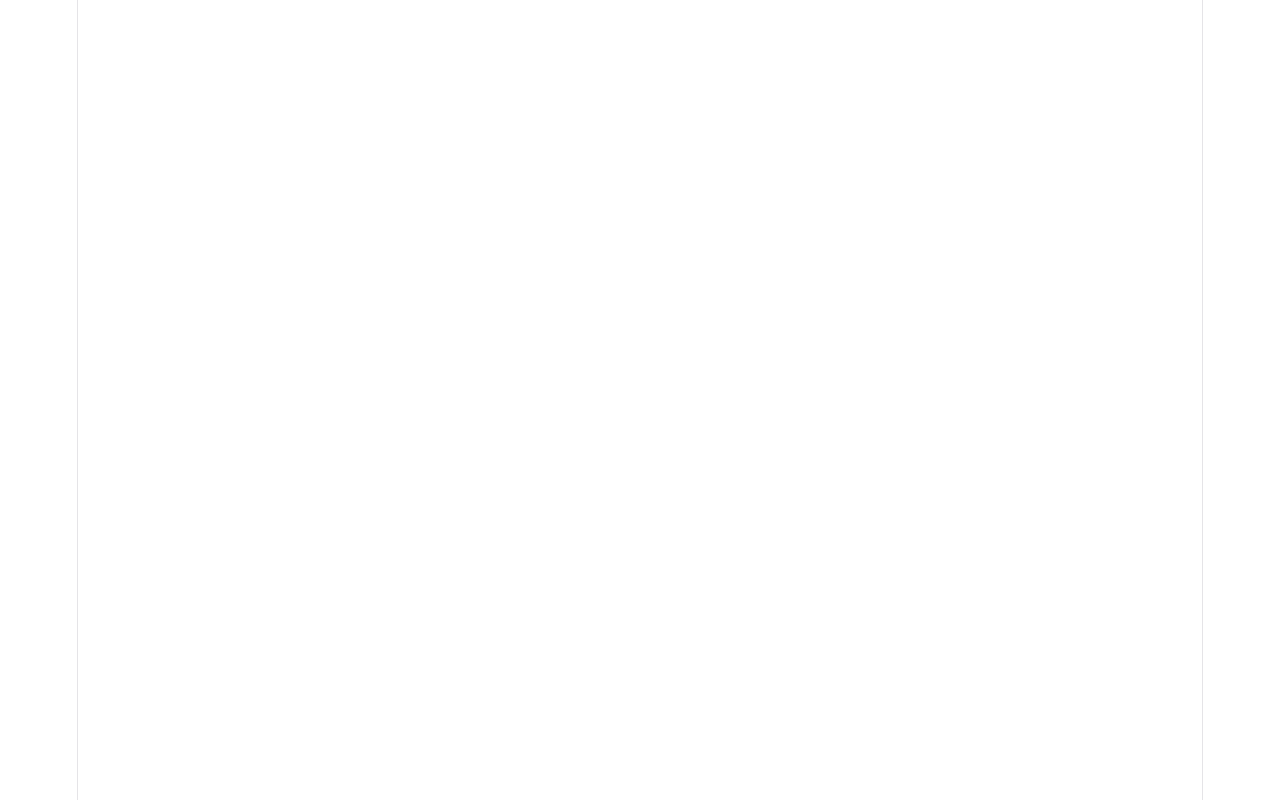
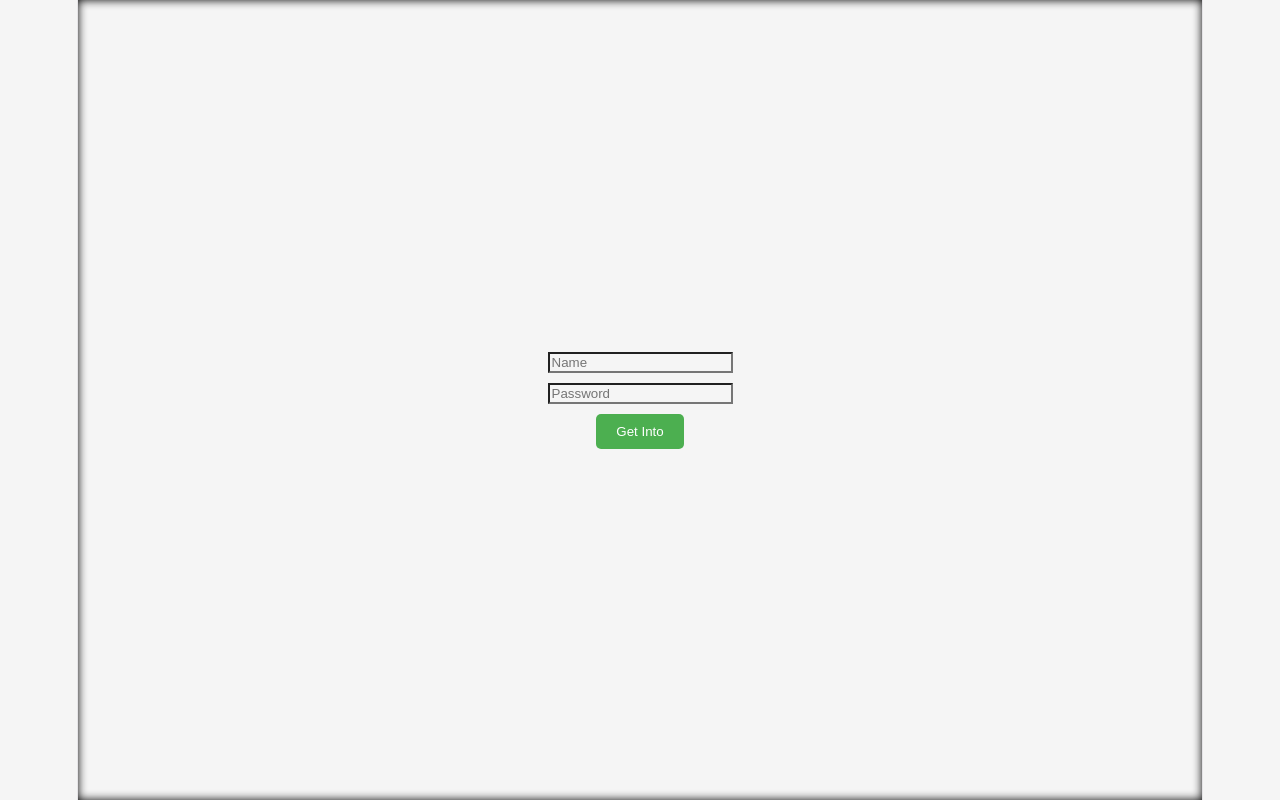
Before and after one commit to jeremiassosa/Tp-Final-React-WikiMon, a React (Vite) app in the folder Tp-Final-React-WikiMon/: page / in a window 1280 px wide. Built offline with nearby package versions, Linux system fonts and the light colour scheme.

Commit message:
feat(login): enhance login page with styling and structure

```diff
--- a/Tp-Final-React-WikiMon/src/App.tsx
+++ b/Tp-Final-React-WikiMon/src/App.tsx
@@ -1,10 +1,11 @@
 import './App.css'
-
+import Login from './pages/Login';
 
 function App() {
   return(
 
     <>
+      <Login />
     </>
   )
 }
--- a/Tp-Final-React-WikiMon/src/pages/Login.tsx
+++ b/Tp-Final-React-WikiMon/src/pages/Login.tsx
@@ -1,4 +1,5 @@
 import { useLoginForm } from "../store/AuthStore";
+import "../styles/Login.css"
 
 function Login() {
 
@@ -13,7 +14,7 @@ function Login() {
         e.preventDefault();
     }
     return (
-        <div>
+        <div className="login">
             <form onSubmit={onSubmit}>
                 <input
                     type="text"
@@ -27,12 +28,11 @@ function Login() {
                     value={password}
                     onChange={(e) => setPasswordInput(e.target.value)}
                 />
-                <button type="submit">Get Into</button>
+                <button className="btn-get-into" type="submit">
+                    Get Into
+                </button>
             </form>
-            <div>
-                <span>USER {name}</span>
-                <span>PASSWORD: {password}</span>
-            </div>
+
         </div>
     )
 }
--- /dev/null
+++ b/Tp-Final-React-WikiMon/src/styles/Login.css
@@ -0,0 +1,29 @@
+* {
+    background-color: #f5f5f5;
+}
+
+.login {
+    box-shadow: inset 0 0 10px #000000;
+    display: flex;
+    flex-direction: column;
+    align-items: center;
+    justify-content: center;
+    height: 100vh;
+}
+
+.login form {
+    display: flex;
+    flex-direction: column;
+    align-items: center;
+    justify-content: center;
+    gap: 10px;
+}
+
+.btn-get-into {
+    background-color: #4CAF50;
+    color: white;
+    padding: 10px 20px;
+    border: none;
+    border-radius: 5px;
+    cursor: pointer;
+}
```
